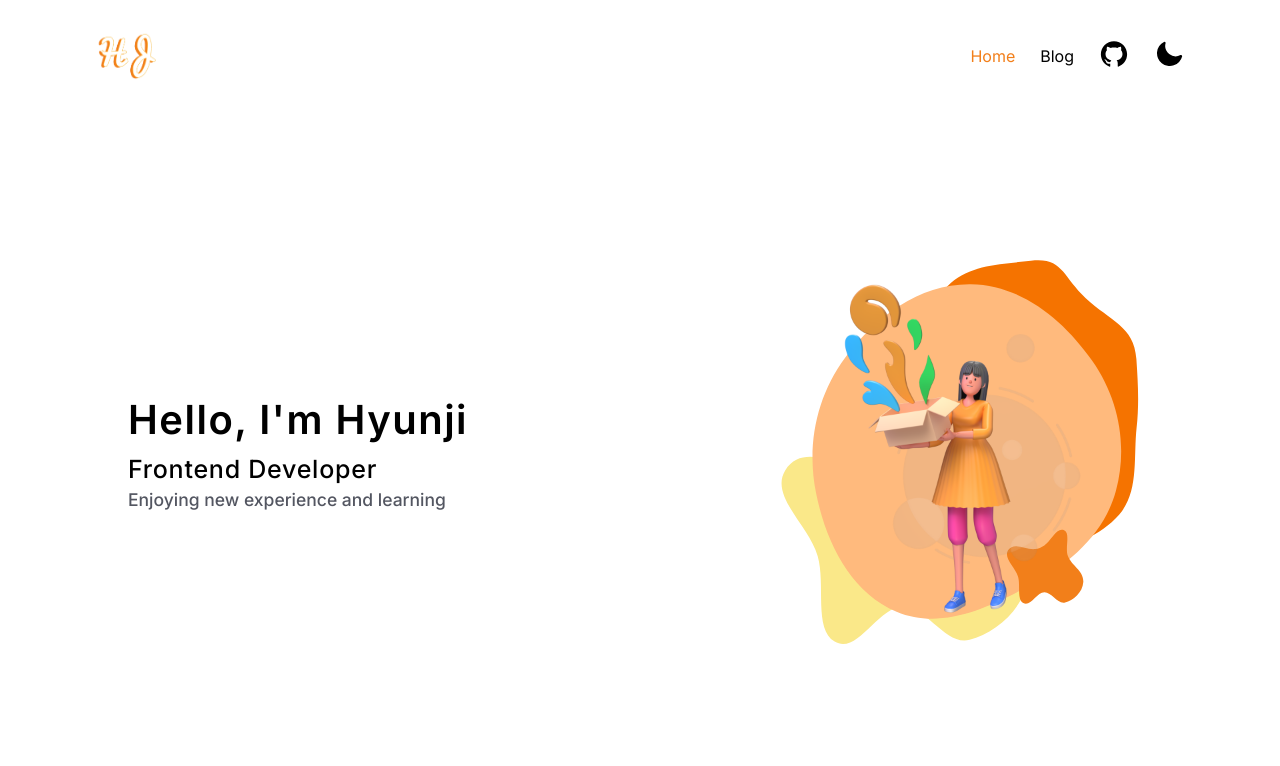
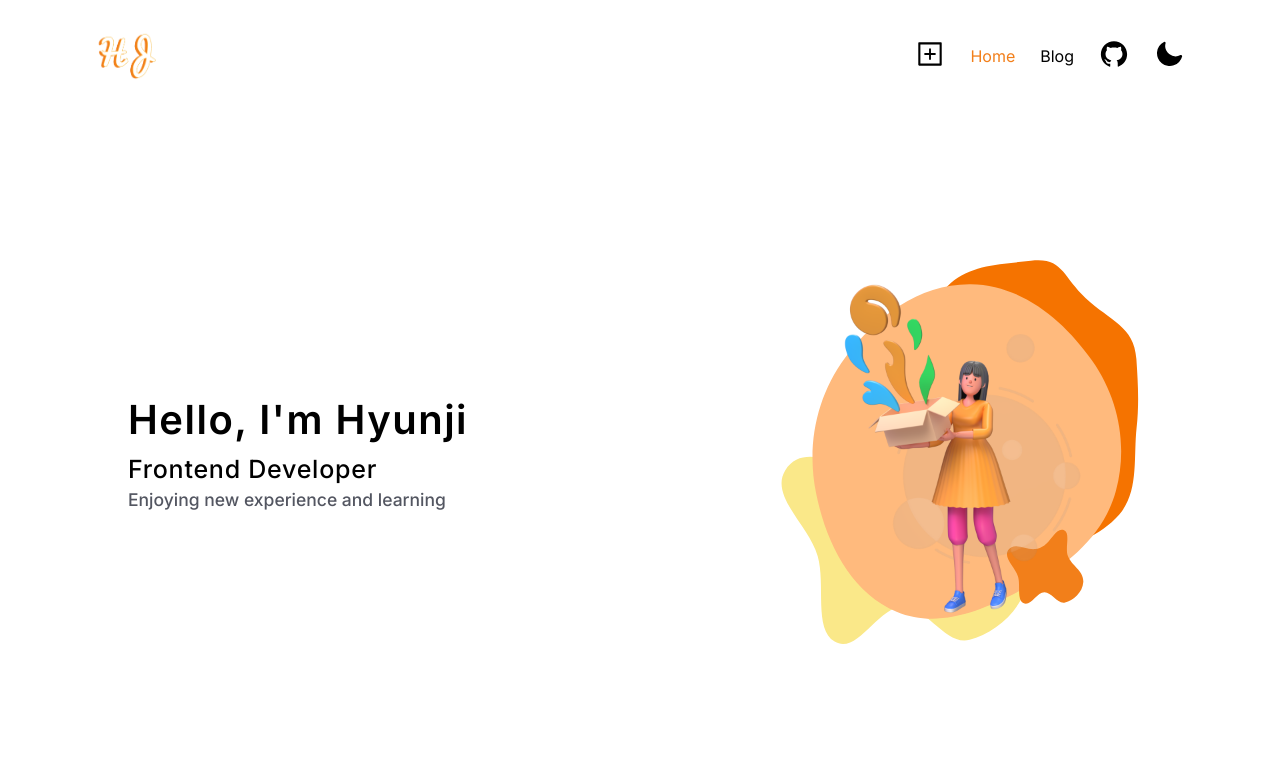
Before and after one commit to Leehyunji0715/hj-blog, a Next.js app: page / in a window 1280 px wide. Shown: the top 766 px of the page. Built offline with nearby package versions, Linux system fonts and the light colour scheme; no server answers.

Commit message:
add plus icon to header for adding post page

```diff
--- a/src/components/Header.tsx
+++ b/src/components/Header.tsx
@@ -6,10 +6,14 @@ import { useEffect, useState } from "react";
 import { usePathname } from 'next/navigation';
 import { useTheme } from 'next-themes'
 import { GitHubIcon, MoonIcon, SunIcon } from "./icons";
+import { useSession } from "next-auth/react";
+import { PlusIcon } from "./icons/PlusIcon";
+import { $Enums } from "@prisma/client";
 
 const menu = [
     { label: 'Home', href: '/' },
     { label: 'Blog', href: '/blog' },
+    { label: <GitHubIcon/>, href: 'https://github.com/Leehyunji0715', props: { target: "_blank" } },
 ];
 
 function getQueryString(href: string) {
@@ -28,11 +32,11 @@ function isSelectedMenu(pathname: string, href: string) {
     return false;
 }
 
-
 export default function Header() {
     const pathname = usePathname();
     const { theme, setTheme } = useTheme();
     const [mounted, setMounted] = useState(false);
+    const { data } = useSession();
 
     const handleDarkmode = () => {
         setTheme(theme === 'light' ? 'dark' : 'light');
@@ -49,18 +53,22 @@ export default function Header() {
             </Link>
             <nav className="header__nav">
                 <ul className="header__nav-list">
-                    { menu.map(({href, label}, i) => (
-                        <Link key={i} href={`${href}${getQueryString(href)}`}>
-                            <li className={`header__nav-list-item ${isSelectedMenu(pathname, href) ? "header__nav-list-item--selected" : ""}`}>
+                    {
+                        data?.user.role === $Enums.Role.ADMIN && (
+                        <Link href={'/post/add'}>
+                            <li className={`header__nav-list-item  ${isSelectedMenu(pathname, '/post/add') && "header__nav-list-item--selected"}`}>
+                                <PlusIcon/>
+                            </li>
+                        </Link>
+                        )
+                    }
+                    { menu.map(({href, label, props}, i) => (
+                        <Link key={i} href={`${href}${getQueryString(href)}`} {...props}>
+                            <li className={`header__nav-list-item ${isSelectedMenu(pathname, href) && "header__nav-list-item--selected"}`}>
                                 {label}
                             </li>
                         </Link>
                     )) }
-                    <Link href={'https://github.com/Leehyunji0715'} target="_blank">
-                        <li className='header__nav-list-item'>
-                            <GitHubIcon/>
-                        </li>
-                    </Link>
                     {
                         mounted && (
                         <li className='header__nav-list-item'>
--- /dev/null
+++ b/src/components/icons/PlusIcon.tsx
@@ -0,0 +1,5 @@
+import { AiOutlinePlusSquare } from 'react-icons/ai';
+
+export function PlusIcon() {
+    return <AiOutlinePlusSquare/>
+}
--- a/src/components/icons/index.ts
+++ b/src/components/icons/index.ts
@@ -12,6 +12,7 @@ import { TailwindIcon } from './TailwindIcon';
 import { LeftIcon } from "./LeftIcon";
 import { RightIcon } from "./RightIcon";
 import { EditIcon } from './EditIcon';
+import { PlusIcon } from './PlusIcon';
 
 
 export { GitHubIcon, JavascriptIcon, TypescriptIcon, ReactIcon, NextJsIcon, SassIcon, TailwindIcon };
```
